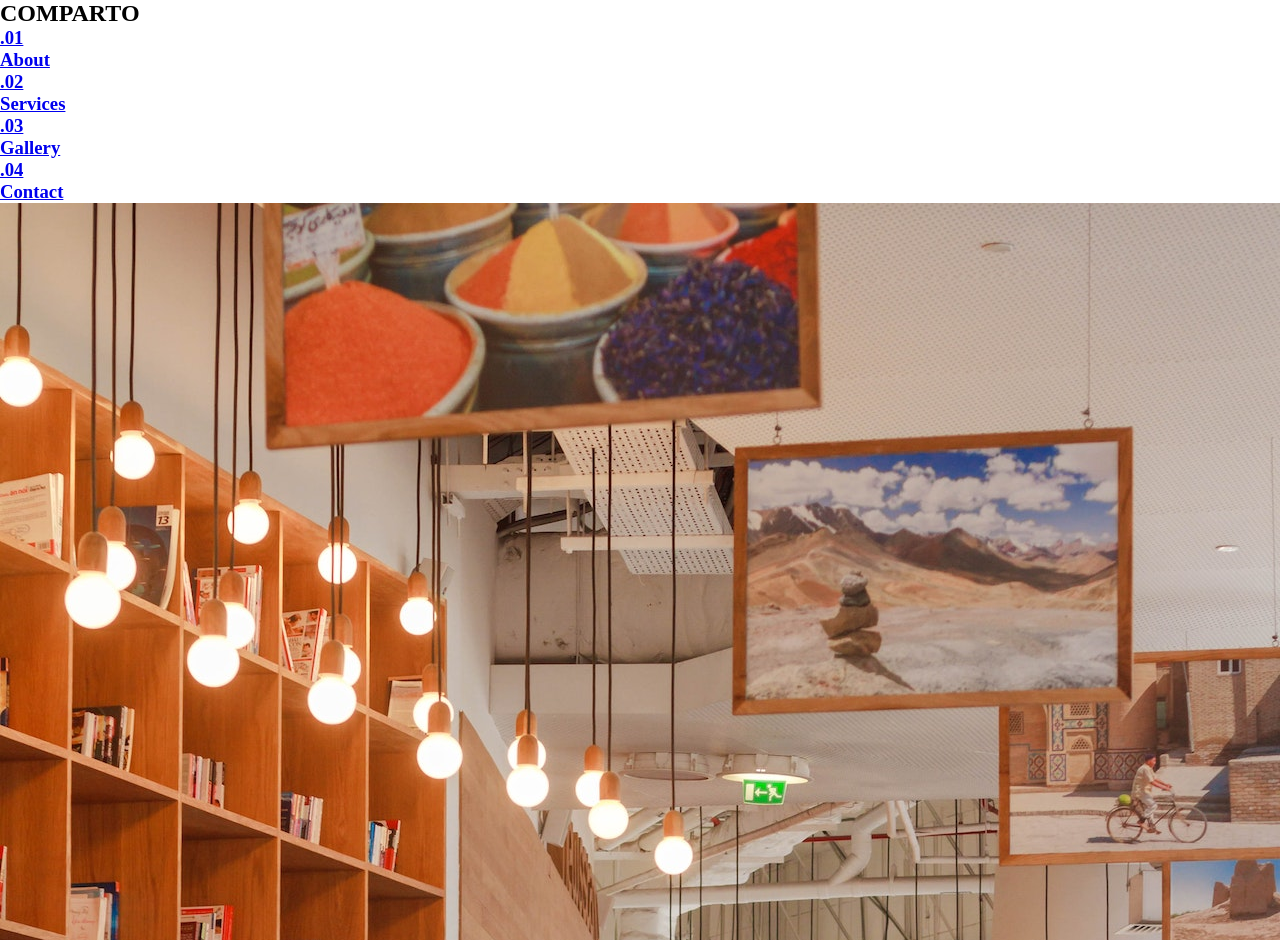
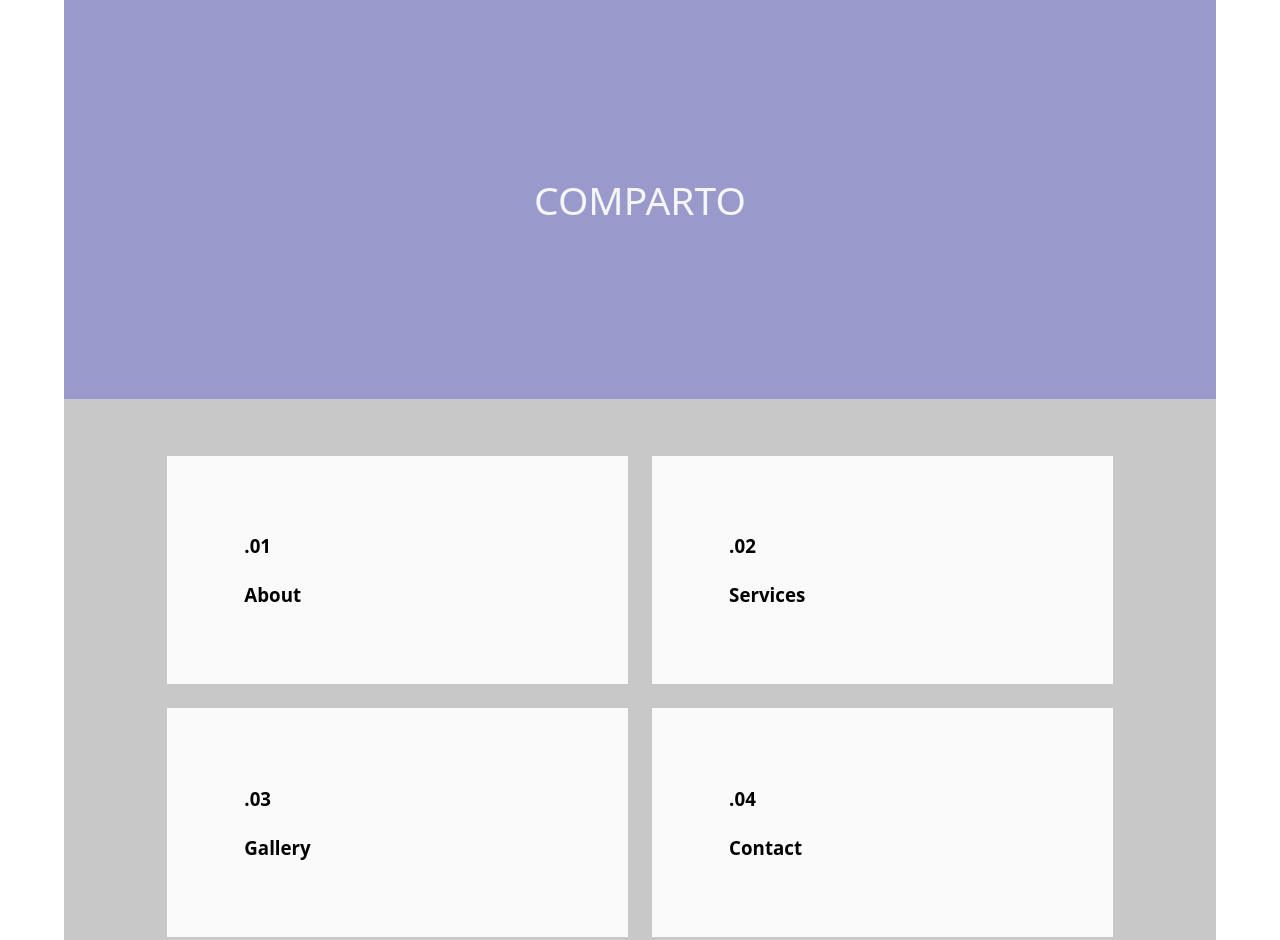
Before and after one commit to gh-tyl/fcpf-vcs-practice, a plain HTML site: page class/05-index.html in a window 1280 px wide. Shown: the top 940 px of the page. Drawn offline with Linux system fonts and the light colour scheme.

Commit message:
2022-09-13

```diff
--- a/class/05-index.html
+++ b/class/05-index.html
@@ -141,8 +141,12 @@
                 <article>
                     <iframe
                         src="https://www.google.com/maps/embed?pb=!1m18!1m12!1m3!1d2602.4920018997213!2d-123.11863058401727!3d49.28602237933174!2m3!1f0!2f0!3f0!3m2!1i1024!2i768!4f13.1!3m3!1m2!1s0x54867182698f0ae5%3A0xa5370d98daf1dbd2!2sTamwood%20Careers%20-%20Vancouver!5e0!3m2!1sen!2sca!4v1663121365609!5m2!1sen!2sca"
+                        style="border:0;" allowfullscreen="" loading="lazy"
+                        referrerpolicy="no-referrer-when-downgrade"></iframe>
+                    <!-- <iframe
+                        src="https://www.google.com/maps/embed?pb=!1m18!1m12!1m3!1d2602.4920018997213!2d-123.11863058401727!3d49.28602237933174!2m3!1f0!2f0!3f0!3m2!1i1024!2i768!4f13.1!3m3!1m2!1s0x54867182698f0ae5%3A0xa5370d98daf1dbd2!2sTamwood%20Careers%20-%20Vancouver!5e0!3m2!1sen!2sca!4v1663121365609!5m2!1sen!2sca"
                         width="600" height="450" style="border:0;" allowfullscreen="" loading="lazy"
-                        referrerpolicy="no-referrer-when-downgrade"></iframe>
+                        referrerpolicy="no-referrer-when-downgrade"></iframe> -->
                 </article>
                 <article>
                     <form>
--- a/css/05-style.css
+++ b/css/05-style.css
@@ -1,4 +1,117 @@
 * {
     padding: 0%;
     margin: 0%;
+    font-family: system-ui, -apple-system, BlinkMacSystemFont, 'Segoe UI', Roboto, Oxygen, Ubuntu, Cantarell, 'Open Sans', 'Helvetica Neue', sans-serif;
 }
+
+html {
+    scroll-behavior: smooth;
+}
+
+body {
+    padding-left: 5%;
+    padding-right: 5%;
+    display: flex;
+    flex-direction: column;
+    row-gap: 3vh;
+}
+
+:root {
+    --purple: #9999CC;
+    --orchid: #CC9999;
+    --contact: #99CC99;
+}
+
+@media (min-width: 200px) {
+    header {
+        display: flex;
+        flex-direction: column;
+    }
+
+    header>article:first-child {
+        background-color: var(--purple);
+        color: whitesmoke;
+        text-transform: uppercase;
+        font-size: 26px;
+        padding: 15%;
+        text-align: center;
+    }
+
+    header h1 {
+        font-weight: 300;
+
+    }
+
+    header nav {
+        background-color: rgb(200, 200, 200);
+        padding-top: 5%;
+        padding-bottom: 5%;
+    }
+
+    header ul {
+        width: 100%;
+        height: 100%;
+        display: flex;
+        flex-wrap: wrap;
+        justify-content: center;
+        align-items: center;
+        row-gap: 3vh;
+        column-gap: 3vh;
+    }
+
+    header li {
+        width: 40%;
+        height: 40%;
+        display: flex;
+    }
+
+    header a {
+        text-decoration: none;
+        background-color: rgb(250, 250, 250);
+        color: black;
+        width: 100%;
+        height: 100%;
+        display: flex;
+        flex-direction: column;
+        row-gap: 1vh;
+        justify-content: center;
+        padding: 15%;
+    }
+
+    header a:hover {
+        background-color: var(--orchid);
+    }
+
+    header h3 {
+        padding: 1vh;
+    }
+
+
+    .contact {
+        width: 100%;
+    }
+
+    .contact section {
+        display: flex;
+        flex-direction: column;
+        row-gap: 3vh;
+    }
+
+    .contact article {
+        width: 100%;
+        height: 100%;
+    }
+
+    .contact iframe {
+        width: 100%;
+        height: 100%;
+    }
+
+    figure {
+        width: 100%;
+    }
+
+    img {
+        width: 100%;
+    }
+}
```
